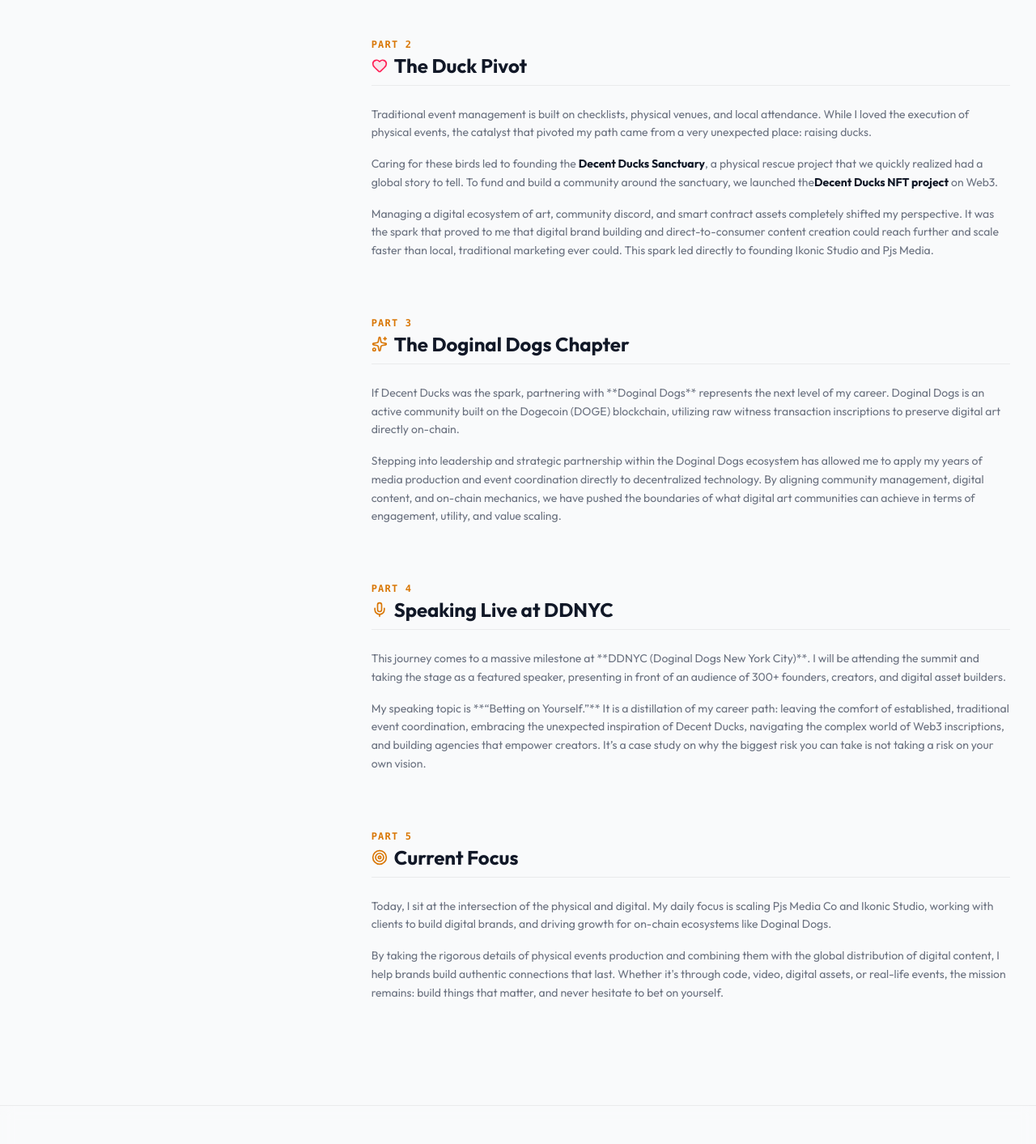
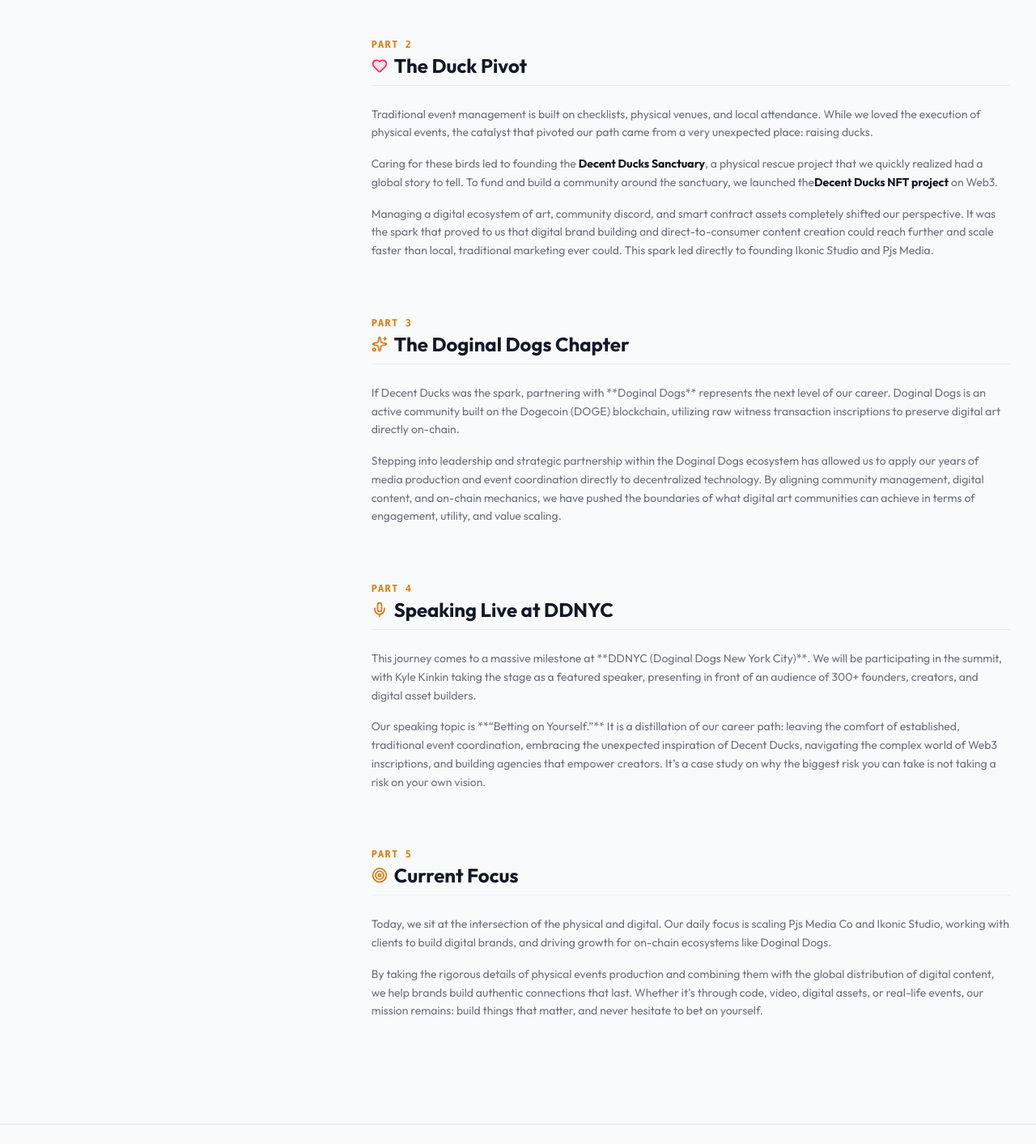
Before and after one commit to Duckxmeta/justduckit, a Next.js app: page /about in a window 1280 px wide. Shown: the part 960-2373 px from the top of the page at 81% size. Built offline with nearby package versions, Linux system fonts and the light colour scheme.

Commit message:
feat: rewrite homepage and biography pages in collective voice

```diff
--- a/src/app/about/page.tsx
+++ b/src/app/about/page.tsx
@@ -105,14 +105,14 @@
               </div>
               <div className="space-y-4 text-sm text-muted-foreground leading-relaxed">
                 <p>
-                  Based in Nashville, Tennessee, my career is rooted in the fast-paced industries of media production, marketing, and event execution.
-                  Currently, I operate as the owner of <strong className="text-foreground">Pjs Media Co</strong> (founded in 2024), directing comprehensive digital production
+                  Based in Nashville, Tennessee, our path is rooted in the fast-paced industries of media production, marketing, and event execution.
+                  Currently, we operate as the owners of <strong className="text-foreground">Pjs Media Co</strong> (founded in 2024), directing comprehensive digital production
                   and brand strategy, alongside <strong className="text-foreground">Ikonic Studio</strong> (launched in 2023), managing design collateral assets.
                 </p>
                 <p>
-                  Prior to leading my own agencies, I developed deep ground-level experience in managing client campaigns as a Manager at
-                  <strong className="text-foreground"> Ikon Marketing</strong> (2022–2023). I began my career path coordinating logistics and stage productions
-                  as the Assistant Director at <strong className="text-foreground">Red Mountain Events</strong> (2021–2022) and in day-of event operations at
+                  Prior to leading our own agencies, we developed deep ground-level experience in managing client campaigns in management roles at
+                  <strong className="text-foreground"> Ikon Marketing</strong> (2022–2023). We began our career path coordinating logistics and stage productions
+                  in leadership roles at <strong className="text-foreground">Red Mountain Events</strong> (2021–2022) and in day-of event operations at
                   <strong className="text-foreground">Coast To Coast Events</strong> (2020–2021).
                 </p>
               </div>
@@ -151,8 +151,8 @@
               </div>
               <div className="space-y-4 text-sm text-muted-foreground leading-relaxed">
                 <p>
-                  Traditional event management is built on checklists, physical venues, and local attendance. While I loved the execution of physical events,
-                  the catalyst that pivoted my path came from a very unexpected place: raising ducks.
+                  Traditional event management is built on checklists, physical venues, and local attendance. While we loved the execution of physical events,
+                  the catalyst that pivoted our path came from a very unexpected place: raising ducks.
                 </p>
                 <p>
                   Caring for these birds led to founding the <strong className="text-foreground">Decent Ducks Sanctuary</strong>, a physical rescue project
@@ -160,8 +160,8 @@
                   <strong className="text-foreground">Decent Ducks NFT project</strong> on Web3.
                 </p>
                 <p>
-                  Managing a digital ecosystem of art, community discord, and smart contract assets completely shifted my perspective.
-                  It was the spark that proved to me that digital brand building and direct-to-consumer content creation could reach further
+                  Managing a digital ecosystem of art, community discord, and smart contract assets completely shifted our perspective.
+                  It was the spark that proved to us that digital brand building and direct-to-consumer content creation could reach further
                   and scale faster than local, traditional marketing ever could. This spark led directly to founding Ikonic Studio and Pjs Media.
                 </p>
               </div>
@@ -178,12 +178,12 @@
               </div>
               <div className="space-y-4 text-sm text-muted-foreground leading-relaxed">
                 <p>
-                  If Decent Ducks was the spark, partnering with **Doginal Dogs** represents the next level of my career.
+                  If Decent Ducks was the spark, partnering with **Doginal Dogs** represents the next level of our career.
                   Doginal Dogs is an active community built on the Dogecoin (DOGE) blockchain, utilizing raw witness transaction inscriptions
                   to preserve digital art directly on-chain.
                 </p>
                 <p>
-                  Stepping into leadership and strategic partnership within the Doginal Dogs ecosystem has allowed me to apply my years of media production
+                  Stepping into leadership and strategic partnership within the Doginal Dogs ecosystem has allowed us to apply our years of media production
                   and event coordination directly to decentralized technology. By aligning community management, digital content, and on-chain mechanics,
                   we have pushed the boundaries of what digital art communities can achieve in terms of engagement, utility, and value scaling.
                 </p>
@@ -202,12 +202,12 @@
               <div className="space-y-4 text-sm text-muted-foreground leading-relaxed">
                 <p>
                   This journey comes to a massive milestone at **DDNYC (Doginal Dogs New York City)**.
-                  I will be attending the summit and taking the stage as a featured speaker, presenting in front of an audience of 300+ founders,
+                  We will be participating in the summit, with Kyle Kinkin taking the stage as a featured speaker, presenting in front of an audience of 300+ founders,
                   creators, and digital asset builders.
                 </p>
                 <p>
-                  My speaking topic is **“Betting on Yourself.”**
-                  It is a distillation of my career path: leaving the comfort of established, traditional event coordination,
+                  Our speaking topic is **“Betting on Yourself.”**
+                  It is a distillation of our career path: leaving the comfort of established, traditional event coordination,
                   embracing the unexpected inspiration of Decent Ducks, navigating the complex world of Web3 inscriptions,
                   and building agencies that empower creators. It’s a case study on why the biggest risk you can take is not taking a risk on your own vision.
                 </p>
@@ -225,13 +225,13 @@
               </div>
               <div className="space-y-4 text-sm text-muted-foreground leading-relaxed">
                 <p>
-                  Today, I sit at the intersection of the physical and digital. My daily focus is scaling Pjs Media Co and Ikonic Studio,
+                  Today, we sit at the intersection of the physical and digital. Our daily focus is scaling Pjs Media Co and Ikonic Studio,
                   working with clients to build digital brands, and driving growth for on-chain ecosystems like Doginal Dogs.
                 </p>
                 <p>
                   By taking the rigorous details of physical events production and combining them with the global distribution of digital content,
-                  I help brands build authentic connections that last. Whether it's through code, video, digital assets, or real-life events,
-                  the mission remains: build things that matter, and never hesitate to bet on yourself.
+                  we help brands build authentic connections that last. Whether it's through code, video, digital assets, or real-life events,
+                  our mission remains: build things that matter, and never hesitate to bet on yourself.
                 </p>
               </div>
             </section>
--- a/src/app/page.tsx
+++ b/src/app/page.tsx
@@ -36,9 +36,9 @@
           </h1>
 
           <p className="text-lg leading-8 text-muted-foreground max-w-3xl mx-auto">
-            I'm <strong className="text-foreground">Kyle Kinkin</strong>, a media and events professional based in Nashville, TN.
-            I scale communities, run production agencies, and help creators take their brands to the next level.
-            From local events to on-chain ecosystems, my journey is about stepping up and betting on yourself.
+            We represent <strong className="text-foreground">Kyle Kinkin</strong>, a media and events professional based in Nashville, TN.
+            We scale communities, run production agencies, and help creators take their brands to the next level.
+            From local events to on-chain ecosystems, our journey is about stepping up and betting on yourself.
           </p>
 
           <div className="flex flex-wrap items-center justify-center gap-4">
@@ -53,7 +53,7 @@
               href="/about"
               className="flex items-center gap-2 rounded-xl border border-border glass-panel text-sm px-6 py-3.5 hover:bg-white/5 active:scale-[0.98] transition-all cursor-pointer"
             >
-              <span>My Pivot Story</span>
+              <span>Our Pivot Story</span>
               <ArrowRight className="h-4 w-4" />
             </Link>
           </div>
```
